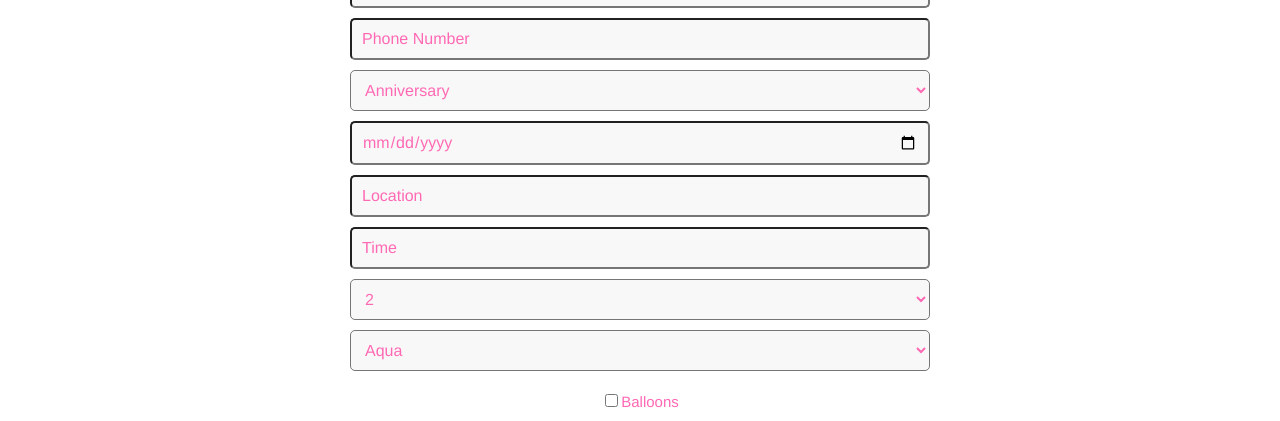
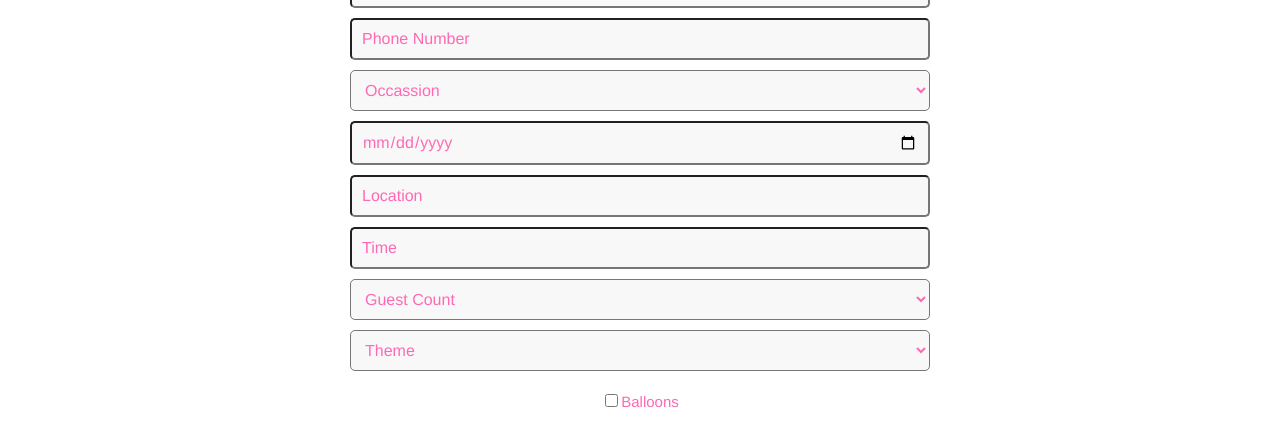
Before and after one commit to decorativelily/decorativelily, a React (Create React App) app: page /booking in a window 1280 px wide. Shown: the part 278-699 px from the top of the page. Built offline with nearby package versions, Linux system fonts and the light colour scheme.

Commit message:
publish to github

```diff
--- a/public/index.html
+++ b/public/index.html
@@ -38,7 +38,7 @@
     </style>
     </head>
     <body>
-    <form name="booking" netlify netlify-honeypot="bot-field" action="./success.html" hidden data-netlify="true">
+    <form name="booking" netlify netlify-honeypot="bot-field" action="./booking.html" hidden data-netlify="true">
       <input type="text" name="name" />
       <input type="text" name="email" />
       <input type="text" name="phoneNumber" />
--- a/src/screens/BookingScreen.js
+++ b/src/screens/BookingScreen.js
@@ -16,7 +16,7 @@ function BookingScreen() {
             </div>
             <div className="dropdown" style={{textAlign: "center"}}>
                    <select name="occassion" style={{color: "#ff69b4"}}>
-                       <option name="" value="" disabled="disabled">Occassion</option>
+                       <option name="" value="">Occassion</option>
                        <option name="occassion" value="anniversary" style={{color: "#ff69b4"}}>Anniversary</option>
                        <option name="occassion" value="birthday" style={{color: "#ff69b4"}}>Birthday</option>
                        <option name="occassion" value="graduation" style={{color: "#ff69b4"}}>Graduation</option>
@@ -34,7 +34,7 @@ function BookingScreen() {
             </div>
             <div className="dropdown" style={{textAlign: "center"}}>
                    <select name="guestCount" style={{color: "#ff69b4"}}>
-                       <option name="" value="" disabled="disabled">Guest Count</option>
+                       <option name="" value="">Guest Count</option>
                        <option name="guestCount" value="2" style={{color: "#ff69b4"}}>2</option>
                        <option name="guestCount" value="4" style={{color: "#ff69b4"}}>4</option>
                        <option name="guestCount" value="6" style={{color: "#ff69b4"}}>6</option>
@@ -45,7 +45,7 @@ function BookingScreen() {
             </div>
             <div className="dropdown" style={{textAlign: "center"}}>
                    <select name="theme" style={{color: "#ff69b4"}}>
-                       <option name="" value="" disabled="disabled">Theme</option>
+                       <option name="" value="">Theme</option>
                        <option name="theme" value="aqua" style={{color: "#ff69b4"}}>Aqua</option>
                        <option name="theme" value="boho" style={{color: "#ff69b4"}}>Boho</option>
                        <option name="theme" value="goldenYellow" style={{color: "#ff69b4"}}>Golden Yellow</option>
--- a/src/screens/HomeScreen.js
+++ b/src/screens/HomeScreen.js
@@ -95,7 +95,7 @@ function HomeScreen() {
             </div>
             <div className="dropdown" style={{textAlign: "center"}}>
                    <select name="theme" style={{color: "#ff69b4"}}>
-                       <option name="" value="" disabled="disabled">Theme</option>
+                       <option name="" value="">Theme</option>
                        <option name="theme" value="aqua" style={{color: "#ff69b4"}}>Aqua</option>
                        <option name="theme" value="boho" style={{color: "#ff69b4"}}>Boho</option>
                        <option name="theme" value="goldenYellow" style={{color: "#ff69b4"}}>Golden Yellow</option>
```
Also changed, not shown: public/booking.html (renamed from public/success.html).
